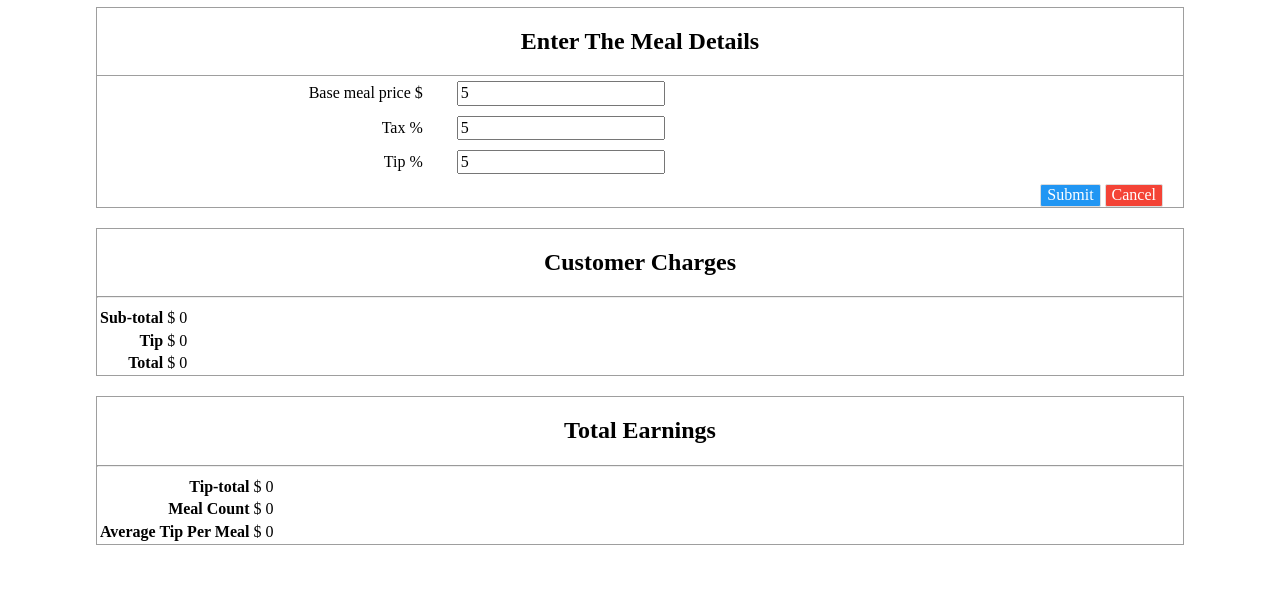
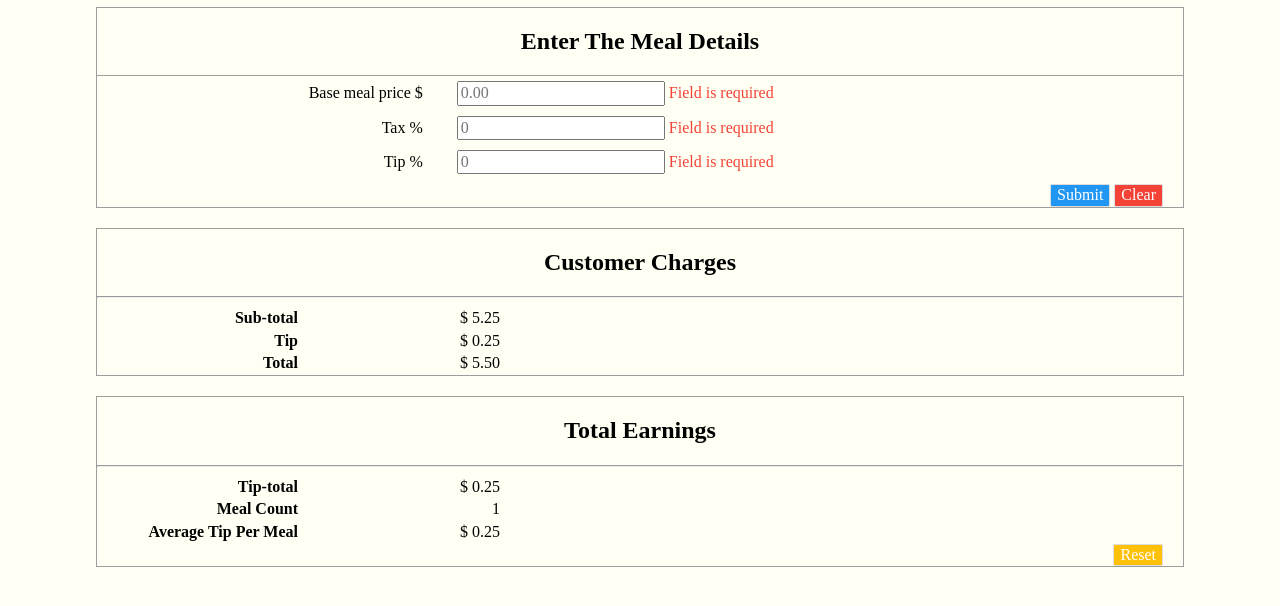
Before and after one commit to somethingsaid/waitstaff-calculator, a website: page index.html in a window 1280 px wide. Both pictures are taken after typing "5", "5", "5" into the empty fields and a click on the button "Submit". Shown: the part 60-666 px from the top of the page. Drawn offline with nearby package versions, Linux system fonts and the light colour scheme; some packages are replaced by stand-ins of ours.

Commit message:
Working version, now play with CSS

```diff
--- a/app.js
+++ b/app.js
@@ -7,14 +7,15 @@ angular.module('myApp', [])
 			mealPrice: null,
 			mealTaxPct: null,
 			mealTipPct: null,
-			mealSubTotal: 0.00,
-			mealTipDollar: 0.00,
-			mealTotal: 0.00,
+			/* Calculated meal data */
+			mealSubTotal: 0,
+			mealTipDollar: 0,
+			mealTotal: 0,
 			/* Aggregate data */
-		    mealCount: 0.00,
-			tipTotal: 0.00,
-			avgTip: 0.00
-		}
+		    mealCount: 0,
+			tipTotal: 0,
+			avgTip: 0,
+		};
 	}
 	$scope.reset();
 
@@ -22,9 +23,28 @@ angular.module('myApp', [])
     $scope.submit = function() {
     	if ($scope.mealDetails.$valid) {
     		console.log("Valid!");
+    		/* Calculated meal data */
+    		$scope.data.mealSubTotal = ($scope.data.mealPrice * (($scope.data.mealTaxPct / 100.00) + 1)).toFixed(2);
+    		$scope.data.mealTipDollar = (($scope.data.mealTipPct / 100) * $scope.data.mealPrice).toFixed(2);
+    		$scope.data.mealTotal = (($scope.data.mealSubTotal * 1) + ($scope.data.mealTipDollar * 1)).toFixed(2);
+    		/* Aggregate data */
+    		$scope.data.mealCount++;
+    		$scope.data.tipTotal = (($scope.data.tipTotal * 1) + ($scope.data.mealTipDollar * 1)).toFixed(2);
+    		$scope.data.avgTip = ($scope.data.tipTotal / $scope.data.mealCount).toFixed(2);
+    		/* Null out meal details in input */
+    		$scope.data.mealPrice = null;
+    		$scope.data.mealTaxPct = null;
+    		$scope.data.mealTipPct = null;
     	}
     	else {
     		console.log("Missing data");
     	}
     }
+
+    // Reset meal details
+    $scope.cancel = function() {
+    	$scope.data.mealPrice = null;
+    	$scope.data.mealTaxPct = null;
+    	$scope.data.mealTipPct = null;
+    }
 });
--- a/index.html
+++ b/index.html
@@ -38,7 +38,7 @@
                 </div>
                 <div class="form-buttons">
                     <button class="submit" type="submit" ng-click="submit()">Submit</button>
-                    <button class="cancel" type="button" ng-click="cancel()">Cancel</button>
+                    <button class="cancel" type="button" ng-click="cancel()">Clear</button>
                 </div>
             </form>
         </section>
@@ -69,7 +69,7 @@
                 </tr>
                 <tr>
                     <td><strong>Meal Count</strong></td>
-                    <td>$ {{ data.mealCount }} </td>
+                    <td>{{ data.mealCount }} </td>
                 </tr>
                 <hr>
                 <tr>
@@ -77,6 +77,9 @@
                     <td>$ {{ data.avgTip }} </td>
                 </tr>
             </table>
+            <div class="form-buttons">
+                <button class="reset" type="button" ng-click="reset()">Reset</button>
+            </div>
         </section>
 
     </div>
--- a/style.css
+++ b/style.css
@@ -27,10 +27,11 @@ h1, h2 {
     margin-top: 5px; }
   .form .form-component {
     margin-bottom: 10px; }
-  .form .form-buttons {
-    padding-right: 20px;
-    margin: auto;
-    text-align: right; }
+
+.form-buttons {
+  padding-right: 20px;
+  margin: auto;
+  text-align: right; }
 
 button {
   color: white;
@@ -74,7 +75,15 @@ span {
 .error-msg {
   color: #F44336; }
 
-tr, th, td {
-  text-align: right; }
+table {
+  table-layout: fixed; }
+  table tr, table th, table td {
+    text-align: right; }
+  table td {
+    width: 200px;
+    margin: auto; }
 
 /* Media queries */
+@media screen and (min-width: 768px) {
+  body {
+    background-color: #FFFFF4; } }
```
